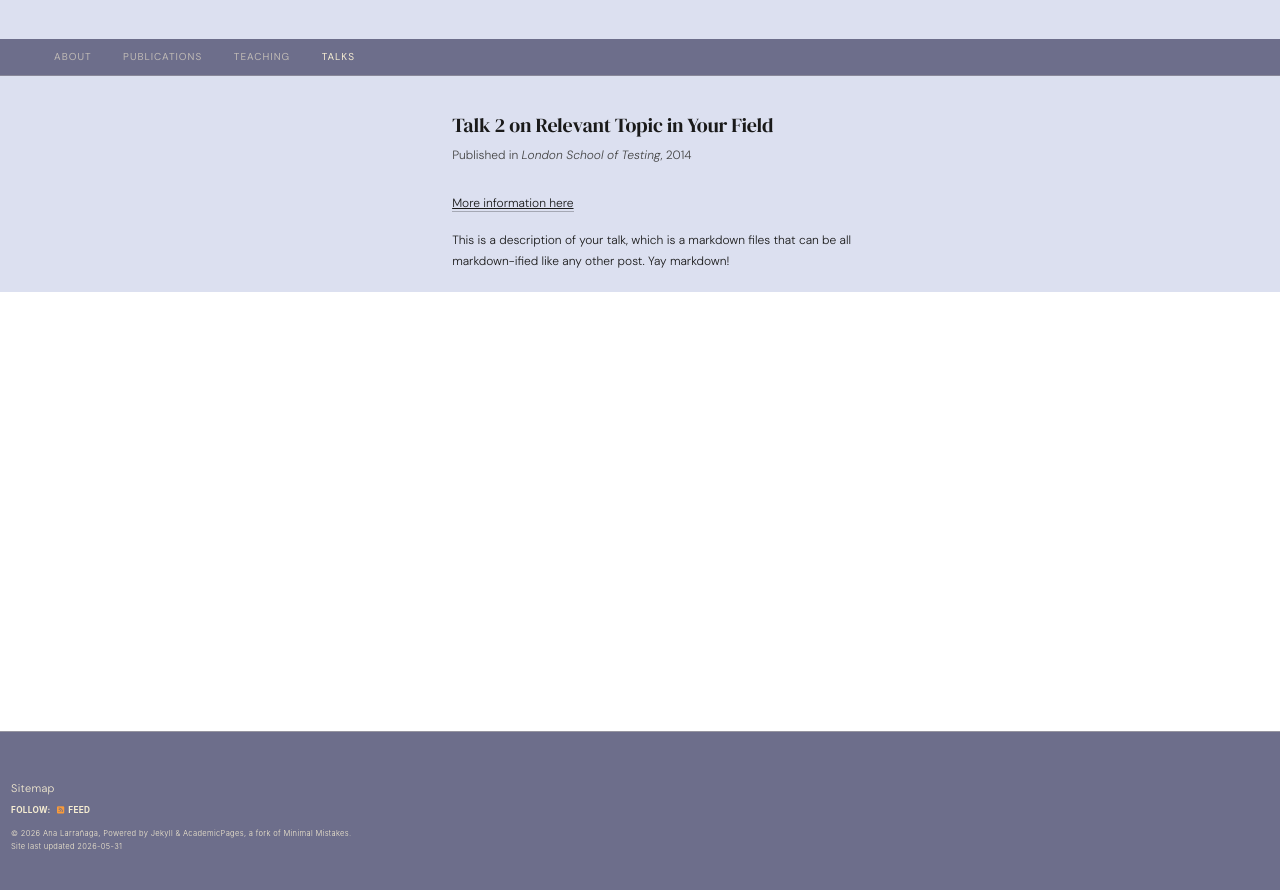
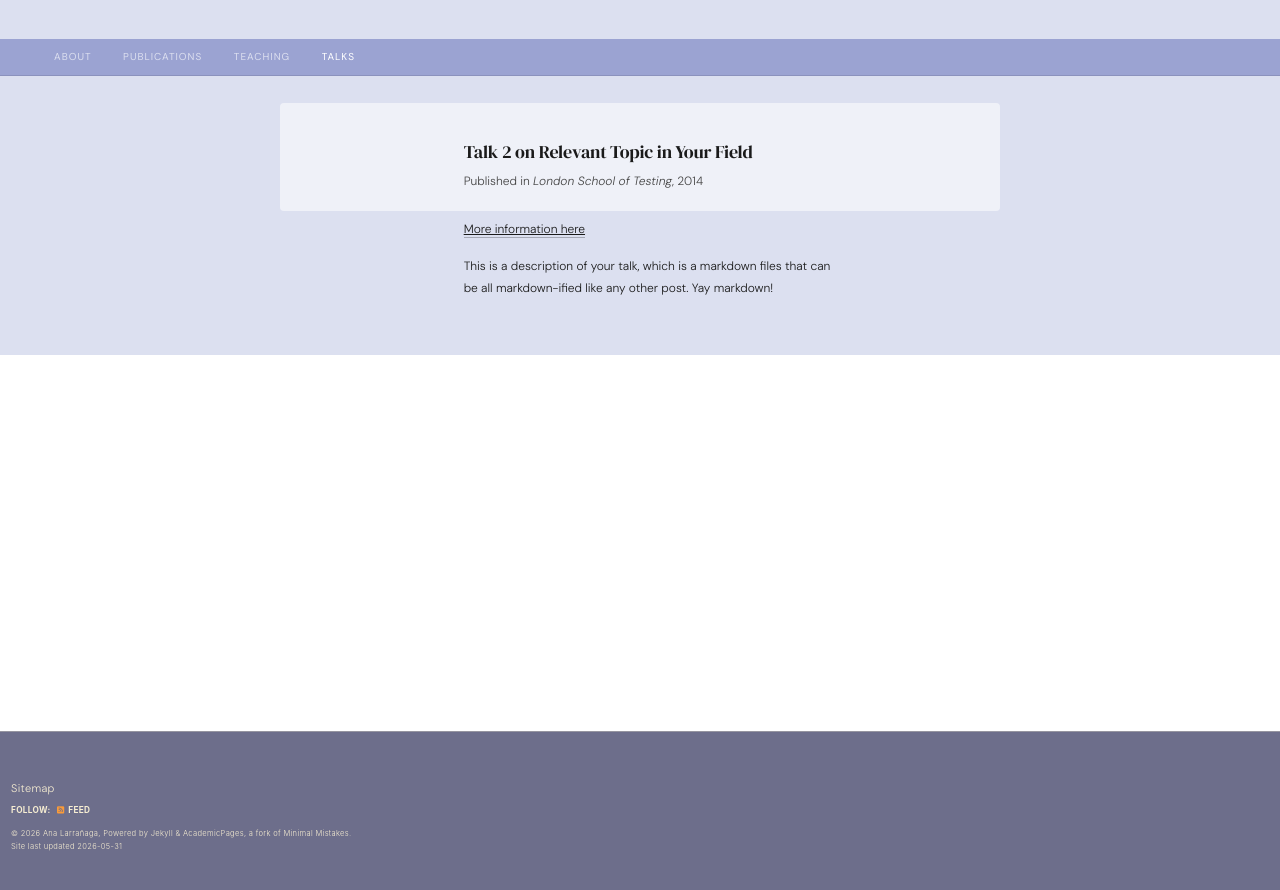
Before and after one commit to alarran/alarran.github.io, a Jekyll site: the page built from _talks/2014-02-01-talk-2.md, in a window 1280 px wide. Shown: the top 890 px of the page. Built offline with Jekyll 4.4.1, drawn with Linux system fonts in a browser that asks for light colours; a script that is not in the unit is left out.

Commit message:
fix: paper page title size, white card content area, lighter nav

```diff
--- a/_sass/_academic-pages-custom.scss
+++ b/_sass/_academic-pages-custom.scss
@@ -685,8 +685,8 @@ a:hover {
   display: flex;
   align-items: center;
   padding: 0.5rem 3rem;
-  background: #6D6E8B;
-  border-bottom: 0.5px solid rgba(246, 237, 210, 0.2);
+  background: #9BA3D2;
+  border-bottom: 0.5px solid rgba(0, 0, 0, 0.1);
 }
 
 .profile-nav-compact a {
@@ -694,7 +694,7 @@ a:hover {
   font-weight: 400;
   text-transform: uppercase;
   letter-spacing: 0.1em;
-  color: rgba(246, 237, 210, 0.6);
+  color: rgba(255, 255, 255, 0.65);
   border-bottom: none;
   margin-right: 1.75rem;
   transition: color 0.15s ease;
@@ -702,21 +702,27 @@ a:hover {
 
 .profile-nav-compact a:hover,
 .profile-nav-compact a.active {
-  color: #F6EDD2;
+  color: #fff;
   border-bottom: none;
 }
 
 .single-profile-wrap {
-  max-width: 760px;
+  max-width: 720px;
   margin: 0 auto;
   padding: 2rem 3rem 4rem;
+  background: rgba(255, 255, 255, 0.55);
+  border-radius: 4px;
+  margin-top: 1.5rem;
+  margin-bottom: 2rem;
 }
 
+.single-profile-wrap h1,
 .single-profile-wrap .page__title {
-  font-size: 20px;
-  font-weight: 400;
-  margin-bottom: 0.4rem;
-  line-height: 1.3;
+  font-size: 18px !important;
+  font-weight: 400 !important;
+  margin-bottom: 0.4rem !important;
+  line-height: 1.4 !important;
+  letter-spacing: -0.01em;
 }
 
 .single-meta {
```
